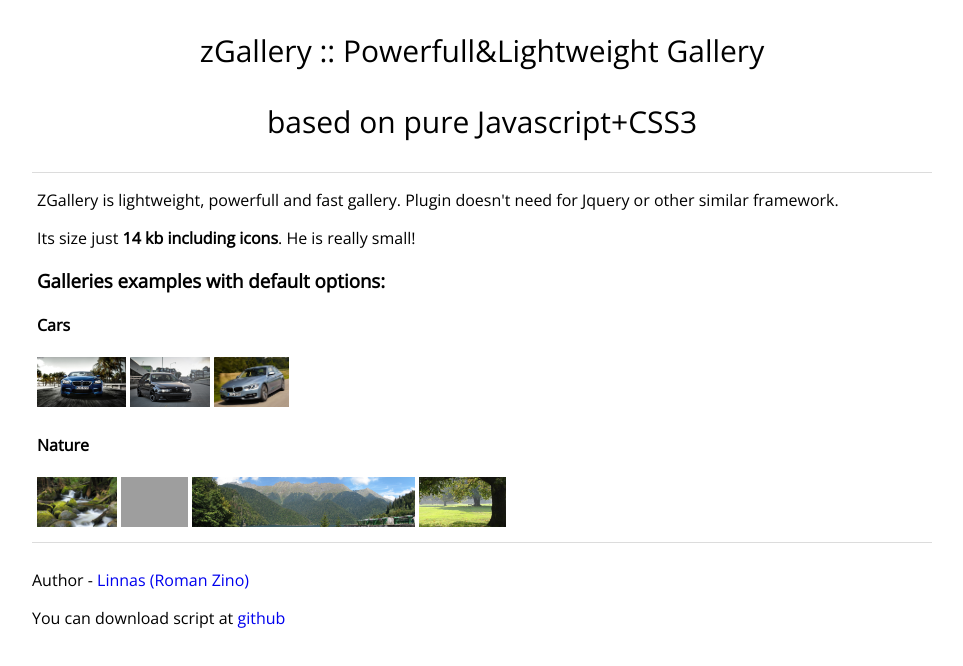
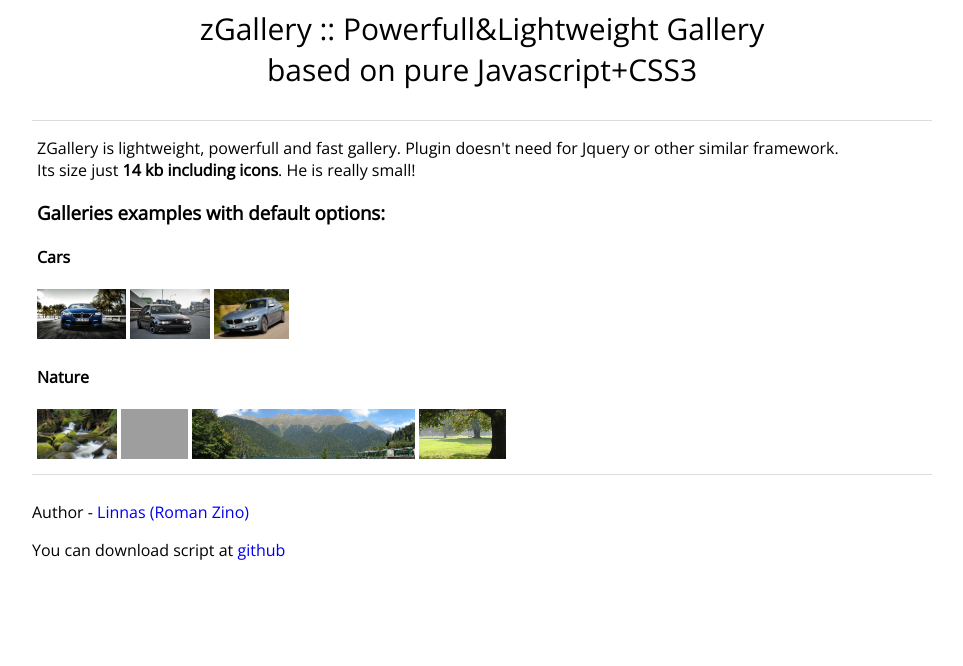
Before and after one commit to zinoroman/zGallery, a plain HTML site: page index.html in a window 1280 px wide. Shown: the whole page, without its empty margins (158-1121 px from the left). Drawn offline with nearby package versions, Linux system fonts and the light colour scheme; grey boxes are pictures that could not be loaded.

Commit message:
Template fix

```diff
--- a/index.html
+++ b/index.html
@@ -1,4 +1,3 @@
-<!DOCTYPE html>
 <html>
 <head>
 	<title>ZGallery Demo :: Native Javascript Image Gallery</title>
@@ -10,16 +9,14 @@
 			zGallery.init('slider, nature');
 		})
 	</script>
-</head>
+	</head>
 <body>
 <div id="wrapper">
 	<header>
-		<p>zGallery :: Powerfull&Lightweight Gallery</p>
-		<p>based on pure Javascript+CSS3</p>
+		<p>zGallery :: Powerfull&Lightweight Gallery <br> based on pure Javascript+CSS3</p>
 	</header>
 	<div id='content'>
-		<p>ZGallery is lightweight, powerfull and fast gallery. Plugin doesn't need for Jquery or other similar framework.</p>
-		<p>Its size just <b>14 kb including icons</b>. He is really small!</p>
+		<p>ZGallery is lightweight, powerfull and fast gallery. Plugin doesn't need for Jquery or other similar framework. <br> Its size just <b>14 kb including icons</b>. He is really small!</p>
 		<h3>Galleries examples with default options:</h3>
 			<h4>Cars</h4>
 			<div id='slider'>
```
